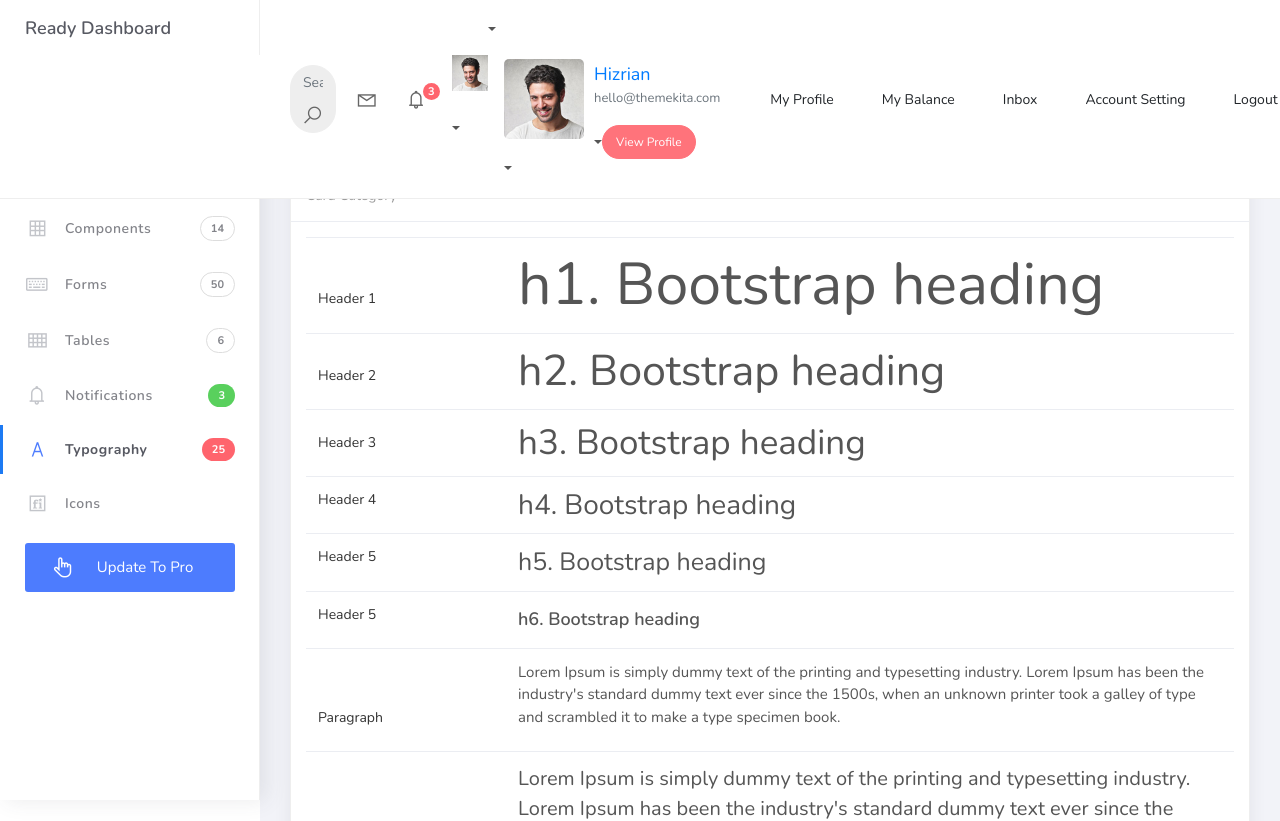
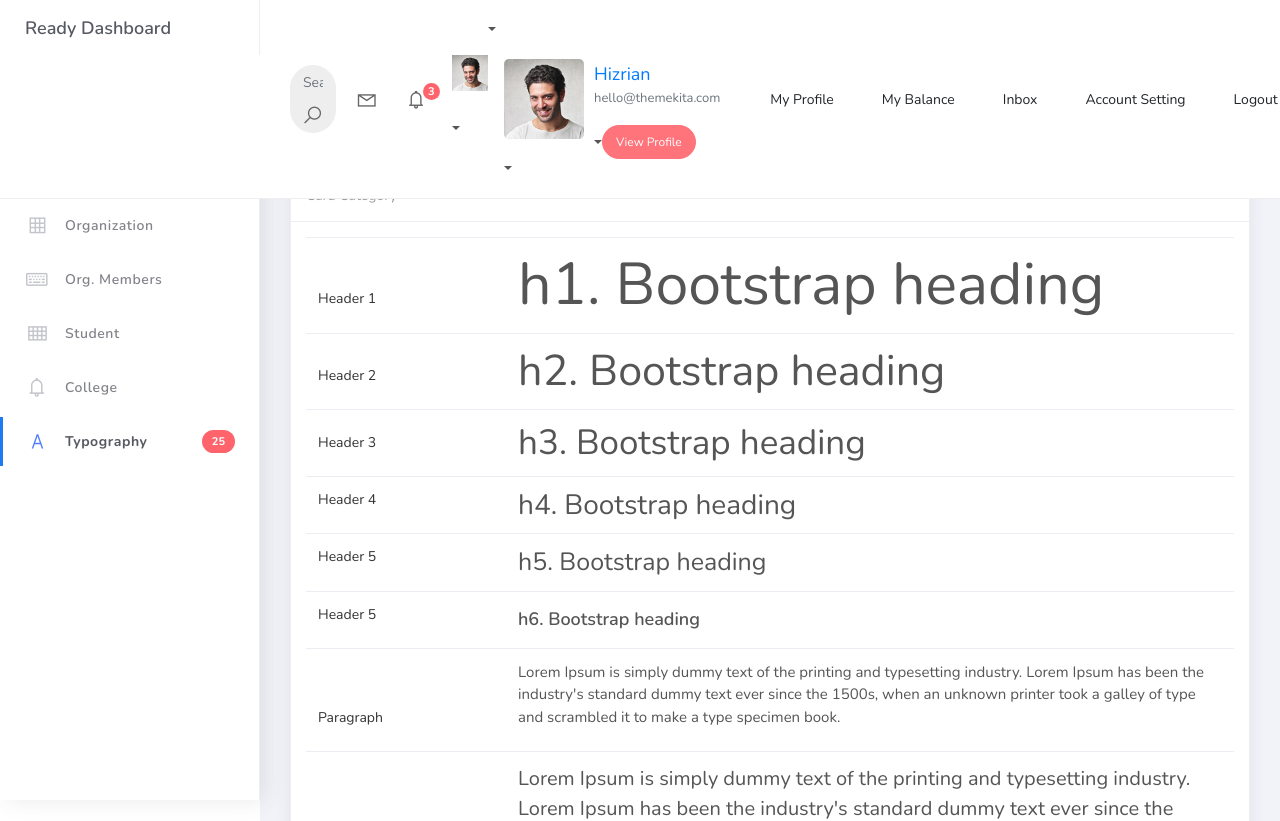
Before and after one commit to takeshii17/PSUsphere, a Django app: page / in a window 1280 px wide. Shown: the top 821 px of the page. Run offline with Django 5.2, Linux system fonts and the light colour scheme; some libraries are stand-ins or nearby versions.

Commit message:
base.html modify

```diff
--- a/projectsite/studentorg/views.py
+++ b/projectsite/studentorg/views.py
@@ -6,3 +6,9 @@ class HomePageView(ListView):
     model = Organization
     context_object_name = 'home'
     template_name = "home.html"
+
+class OrganizationList(ListView):
+    model = Organization
+    context_object_name = 'organization'
+    template_name = 'org_list.html'
+    paginate_by = 5
--- a/projectsite/templates/base.html
+++ b/projectsite/templates/base.html
@@ -171,35 +171,34 @@
 							<a href="index.html">
 								<i class="la la-dashboard"></i>
 								<p>Dashboard</p>
-								<span class="badge badge-count">5</span>
 							</a>
 						</li>
 						<li class="nav-item">
 							<a href="components.html">
 								<i class="la la-table"></i>
-								<p>Components</p>
-								<span class="badge badge-count">14</span>
+								<p>Organization</p>
+
 							</a>
 						</li>
 						<li class="nav-item">
 							<a href="forms.html">
 								<i class="la la-keyboard-o"></i>
-								<p>Forms</p>
-								<span class="badge badge-count">50</span>
+								<p>Org. Members</p>
+
 							</a>
 						</li>
 						<li class="nav-item">
 							<a href="tables.html">
 								<i class="la la-th"></i>
-								<p>Tables</p>
-								<span class="badge badge-count">6</span>
+								<p>Student</p>
+
 							</a>
 						</li>
 						<li class="nav-item">
 							<a href="notifications.html">
 								<i class="la la-bell"></i>
-								<p>Notifications</p>
-								<span class="badge badge-success">3</span>
+								<p>College</p>
+
 							</a>
 						</li>
 						<li class="nav-item active">
@@ -209,18 +208,7 @@
 								<span class="badge badge-danger">25</span>
 							</a>
 						</li>
-						<li class="nav-item">
-							<a href="icons.html">
-								<i class="la la-fonticons"></i>
-								<p>Icons</p>
-							</a>
-						</li>
-						<li class="nav-item update-pro">
-							<button  data-toggle="modal" data-target="#modalUpdate">
-								<i class="la la-hand-pointer-o"></i>
-								<p>Update To Pro</p>
-							</button>
-						</li>
+
 					</ul>
 				</div>
 			</div>
```
Also changed, not shown: projectsite/templates/org_list.html (added, +41 -0 lines).
